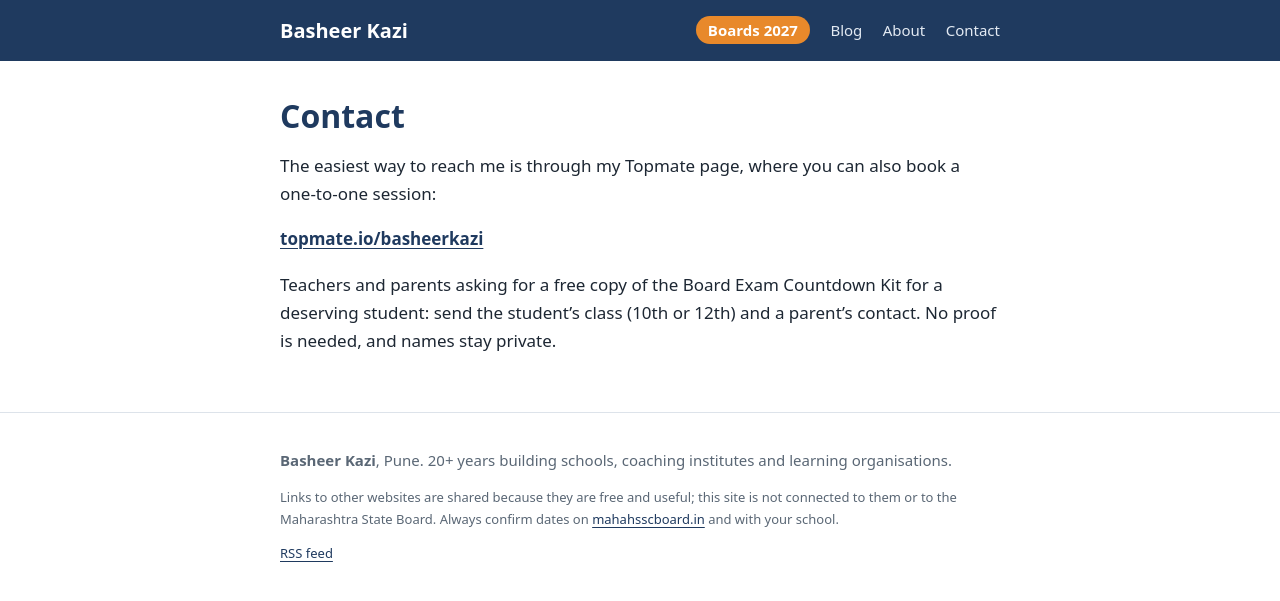
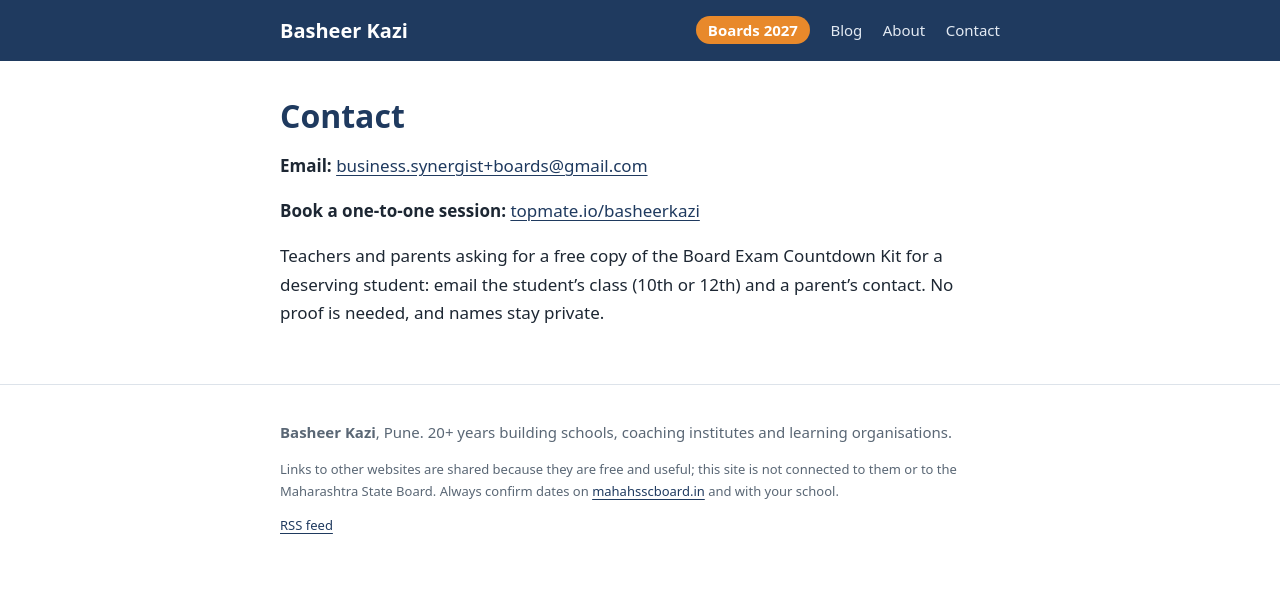
Before and after one commit to basheerkazi/basheerkazi.github.io, a Jekyll site: the page built from contact.md, in a window 1280 px wide. Shown: the top 601 px of the page. Built offline with Jekyll 4.4.1, drawn with Linux system fonts in a browser that asks for light colours.

Commit message:
Add contact email
Co-Authored-By: Claude Opus 5.5 <noreply@anthropic.com>
Claude-Session: https://claude.ai/code/session_01Soc6tUFzZTRfEsF135k4QB

```diff
--- a/contact.md
+++ b/contact.md
@@ -4,8 +4,8 @@ title: Contact
 permalink: /contact/
 ---
 
-The easiest way to reach me is through my Topmate page, where you can also book a one-to-one session:
+**Email:** [business.synergist+boards@gmail.com](mailto:business.synergist+boards@gmail.com)
 
-**[topmate.io/basheerkazi](https://topmate.io/basheerkazi)**
+**Book a one-to-one session:** [topmate.io/basheerkazi](https://topmate.io/basheerkazi)
 
-Teachers and parents asking for a free copy of the Board Exam Countdown Kit for a deserving student: send the student's class (10th or 12th) and a parent's contact. No proof is needed, and names stay private.
+Teachers and parents asking for a free copy of the Board Exam Countdown Kit for a deserving student: email the student's class (10th or 12th) and a parent's contact. No proof is needed, and names stay private.
```
